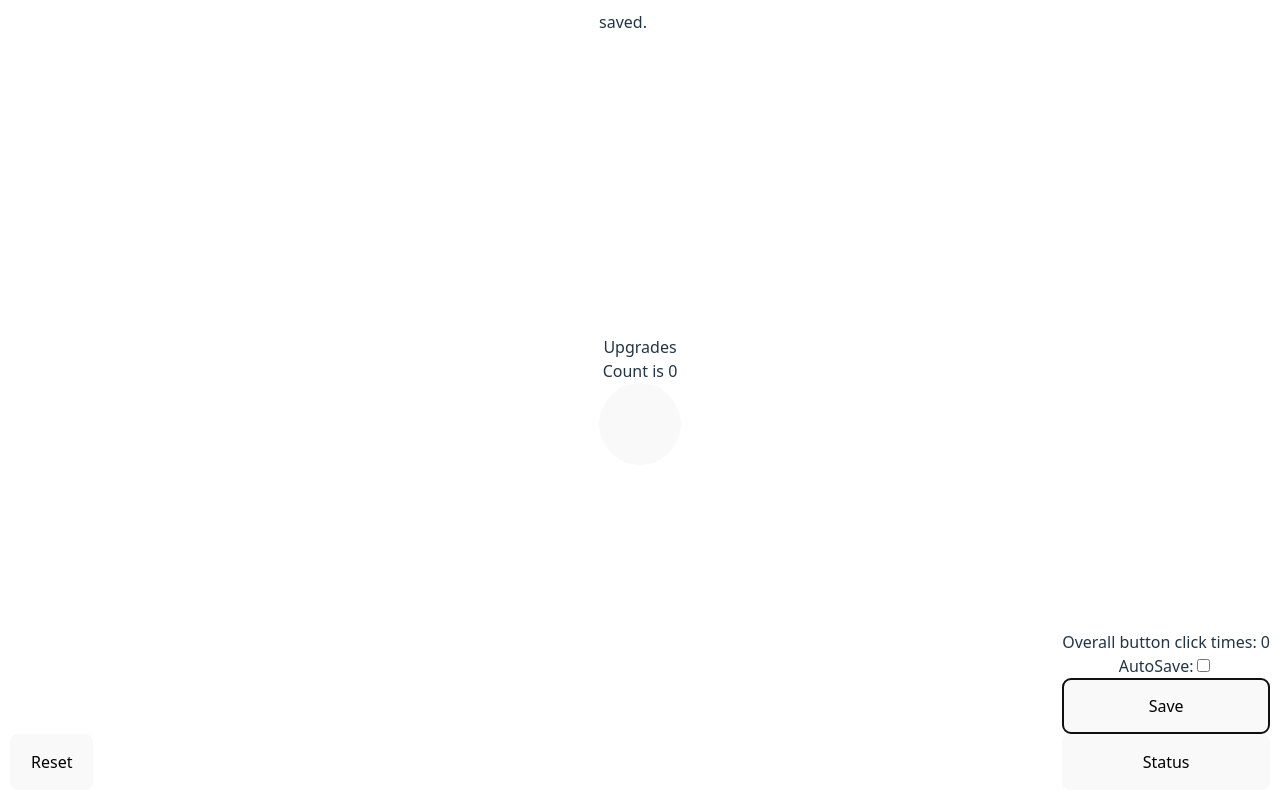
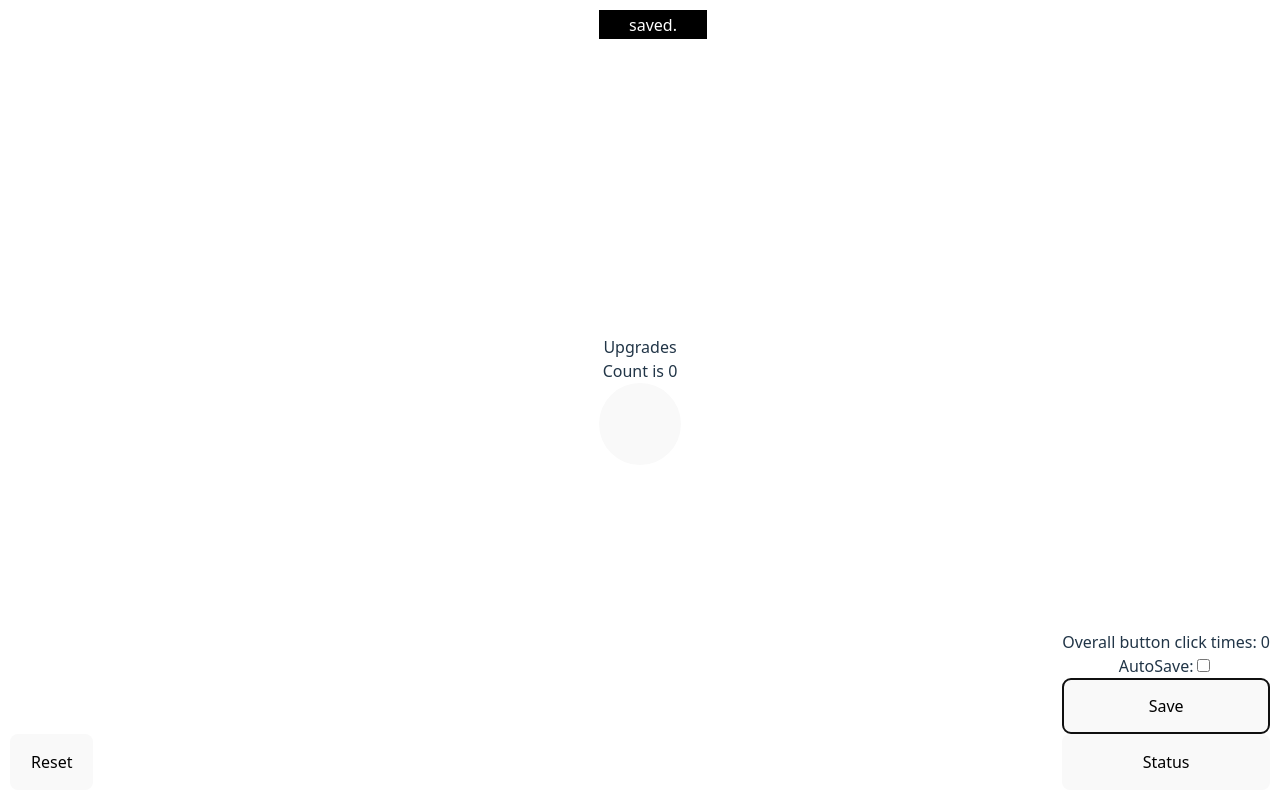
Before and after one commit to noimzip/pachinko, a website built with Vite: page index.html in a window 1280 px wide. Both pictures are taken after a click on the button "Save". Built offline with nearby package versions, Linux system fonts and the light colour scheme.

Commit message:
Change: Modified to manage notifications using functions

```diff
--- a/src/game.js
+++ b/src/game.js
@@ -60,7 +60,7 @@ export function Save(element) {
     localStorage.setItem('cps', cps);
     localStorage.setItem('overall_clicked_times', overall_clicked_times);
     localStorage.setItem('autosave', autosave.checked);
-    saved_dialog.style.display = "block";
+    ShowDialog("saved_dialog", "saved.");
     //console.log("Saved.");
   }
   element.addEventListener('click', TriggerSave);
@@ -84,6 +84,15 @@ export function Save(element) {
   window.addEventListener('load', AutoSaveConditionCheck);
 }
 
+function ShowDialog(msgid, msg) {
+  const notification_area = document.getElementById("notification-area");
+  notification_area.insertAdjacentHTML("afterbegin", `<div class="dialog" id='${msgid}'>${msg}</div>`);
+  setTimeout(() => {
+    const remove_dialog = document.getElementById(`${msgid}`);
+    remove_dialog.remove();
+  }, 10000);
+}
+
 function isMultipleOfTen(number) {
   if (number % 10 === 0) {
     console.log("level_up")
--- a/src/main.js
+++ b/src/main.js
@@ -3,8 +3,7 @@ import { ButtonClick, GameReset, Save } from './game.js'
 
 document.querySelector('#app').innerHTML = `
   <header>
-    <div id="saved-dialog">
-      saved.
+    <div id="notification-area">
     </div>
     <div id="upgrades-section">
       <span class="section-title">Upgrades</span>
--- a/src/style.css
+++ b/src/style.css
@@ -63,11 +63,20 @@ h1 {
   color: #888;
 }
 
-#saved-dialog {
-  display: none;
+#notification-area {
   position: absolute;
+  top: 0;
+  height: 10%;
+  overflow: scroll;
+}
+
+.dialog {
   margin-top: 10px;
-  top: 0;
+  padding: 2.5px;
+  padding-left: 30px;
+  padding-right: 30px;
+  color: #fff;
+  background-color: #000;
 }
 
 button {
```
